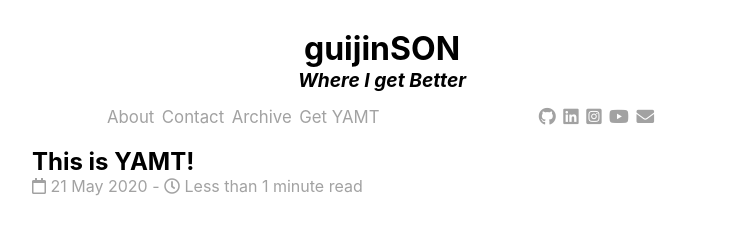
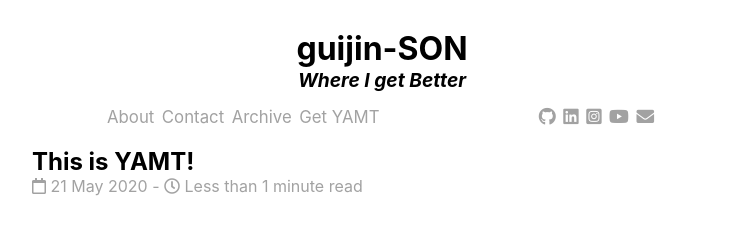
Before and after one commit to guijinSON/guijinSON.github.io, a Jekyll site: the page built from index.html, in a window 1280 px wide. Shown: the top 225 px of the page, without its empty margins (258-1001 px from the left). Built offline with Jekyll 4.4.1, drawn with Linux system fonts in a browser that asks for light colours; nearby versions of some CDN libraries; the list of posts is cut into pages by our own code.

Commit message:
Update _config.yml

```diff
--- a/_config.yml
+++ b/_config.yml
@@ -1,5 +1,5 @@
 # Site settings
-title: "guijinSON"
+title: "guijin-SON"
 description: "Hi There!"
 url:  "https://guijinSON.github.io/Jekyll-YAMT/" # Actual base url of the website
 baseurl: "/"           # url of the jekyll blog. e.g. if you set url to "mysite.com" and baseurl to "blog", the jekyll website will work on "mysite.com/blog"
```
